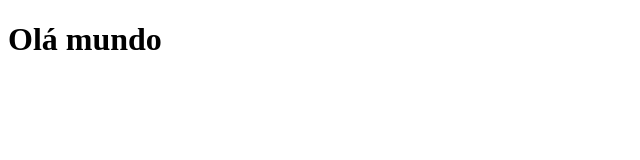
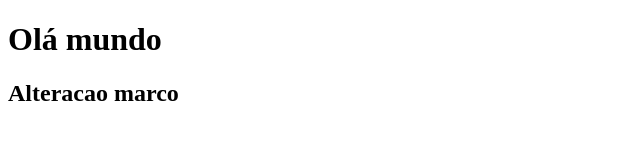
Before and after one commit to matheusdepra/udemy_curso_git_1, a plain HTML site: page index.html in a window 1280 px wide. Shown: the whole page, without its empty margins (0-640 px from the left). Drawn offline with Linux system fonts and the light colour scheme.

Commit message:
Enviando alterações

```diff
--- a/index.html
+++ b/index.html
@@ -8,5 +8,6 @@
 </head>
 <body>
     <h1>Olá mundo</h1>
+    <h2> Alteracao marco</h2>
 </body>
 </html>
```
Also changed, not shown: b.txt.
